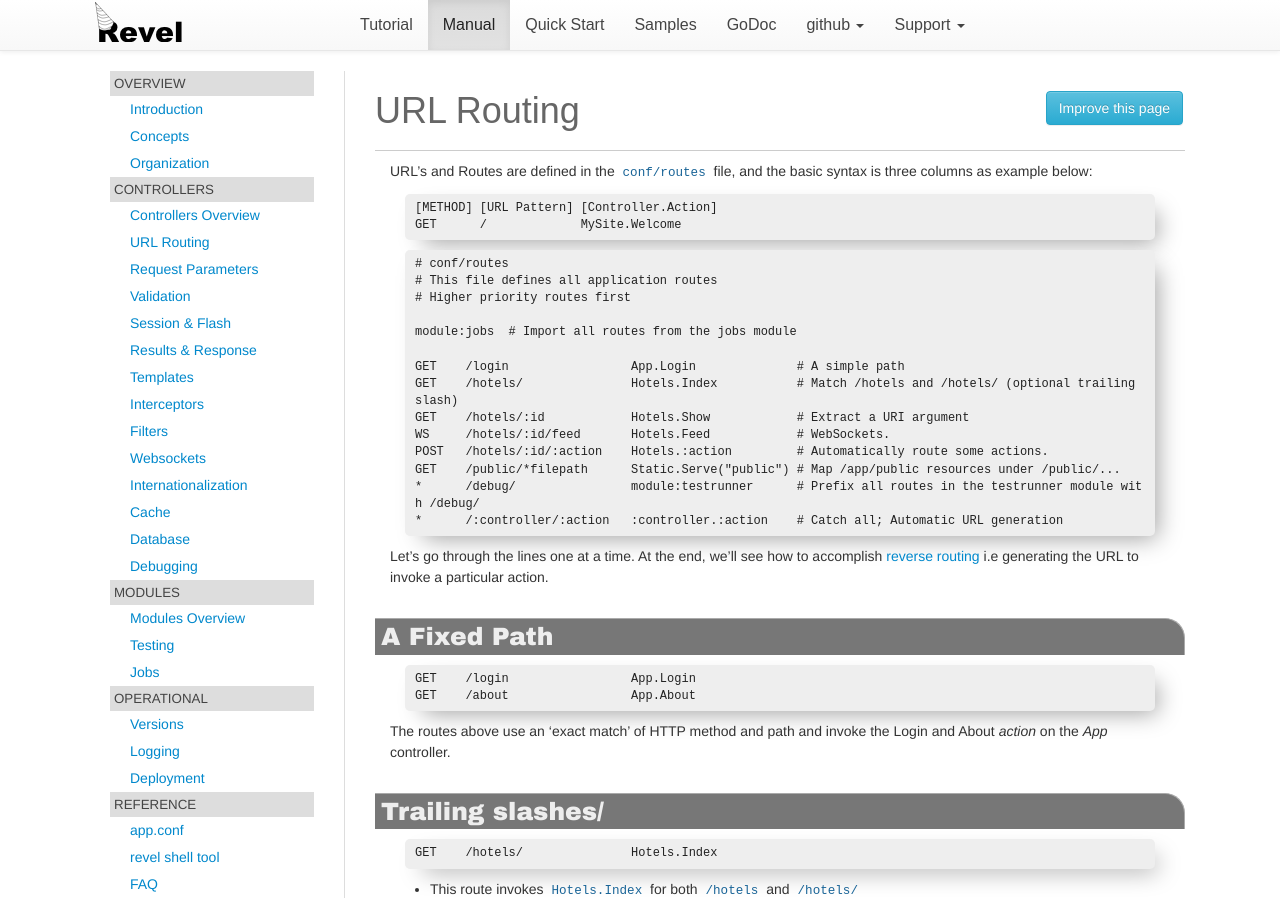
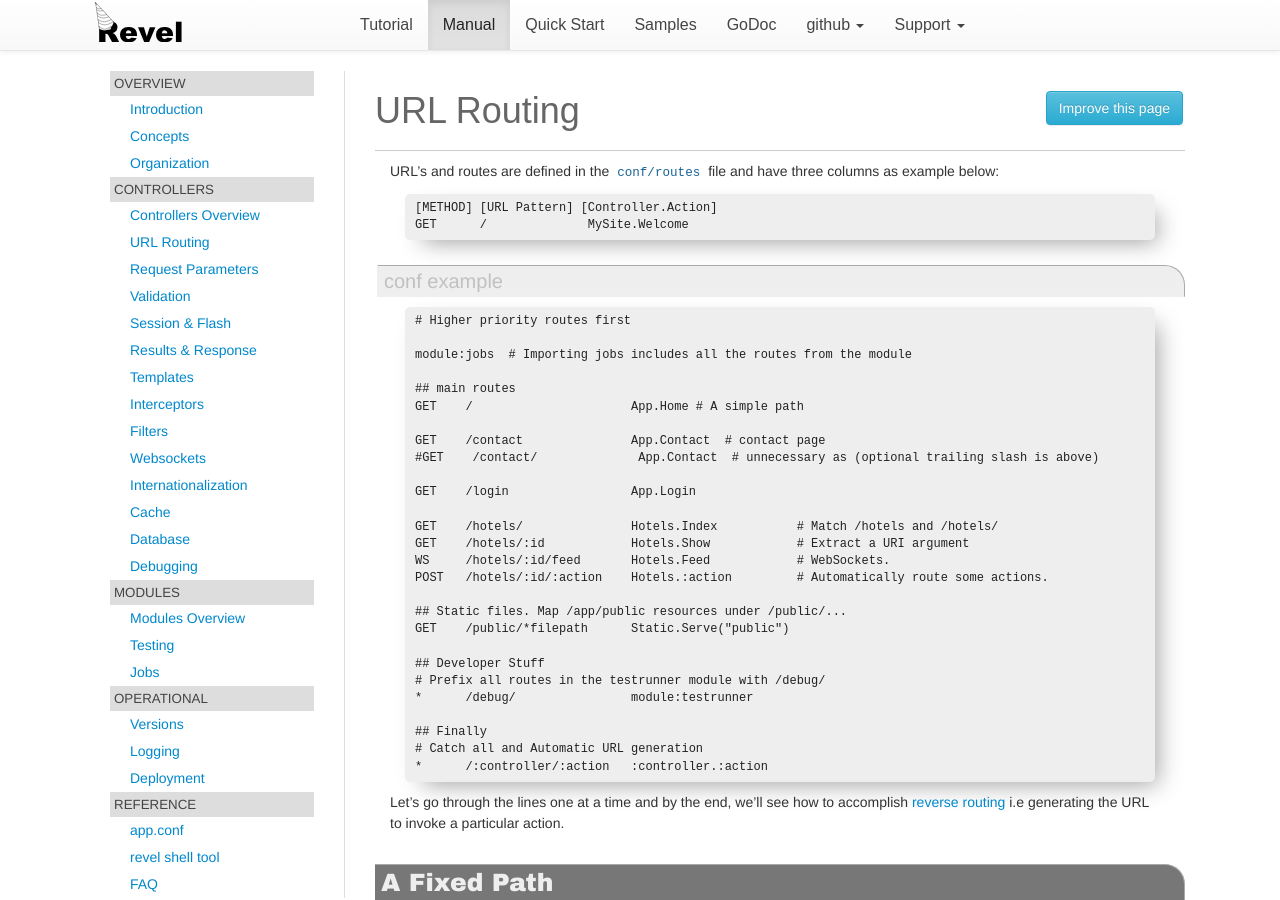
Before and after one commit to revel/revel.github.io, a Jekyll site: the page built from manual/routing.md, in a window 1280 px wide and 900 px high. Built offline with Jekyll 4.4.1, drawn with Linux system fonts in a browser that asks for light colours; nearby versions of some CDN libraries.

Commit message:
minor fixes

````diff
--- a/manual/routing.md
+++ b/manual/routing.md
@@ -3,32 +3,46 @@ title: URL Routing
 layout: manual
 ---
 
-URL's and Routes are defined in the `conf/routes` file, and the basic syntax is three columns as example below:
+URL's and routes are defined in the `conf/routes` file and have three columns as example below:
 
-    [METHOD] [URL Pattern] [Controller.Action]
-    GET      /             MySite.Welcome
+```csv
+[METHOD] [URL Pattern] [Controller.Action]
+GET      /              MySite.Welcome
+```
 
+### conf example
 
-
-
-~~~
-# conf/routes
-# This file defines all application routes
+```
 # Higher priority routes first
 
-module:jobs  # Import all routes from the jobs module
+module:jobs  # Importing jobs includes all the routes from the module
 
-GET    /login                 App.Login              # A simple path
-GET    /hotels/               Hotels.Index           # Match /hotels and /hotels/ (optional trailing slash)
+## main routes
+GET    /                      App.Home # A simple path
+
+GET    /contact               App.Contact  # contact page
+#GET    /contact/              App.Contact  # unnecessary as (optional trailing slash is above)
+
+GET    /login                 App.Login
+
+GET    /hotels/               Hotels.Index           # Match /hotels and /hotels/
 GET    /hotels/:id            Hotels.Show            # Extract a URI argument
 WS     /hotels/:id/feed       Hotels.Feed            # WebSockets.
 POST   /hotels/:id/:action    Hotels.:action         # Automatically route some actions.
-GET    /public/*filepath      Static.Serve("public") # Map /app/public resources under /public/...
-*      /debug/                module:testrunner      # Prefix all routes in the testrunner module with /debug/
-*      /:controller/:action   :controller.:action    # Catch all; Automatic URL generation
-~~~
 
-Let's go through the lines one at a time.  At the end, we'll see how to
+## Static files. Map /app/public resources under /public/...
+GET    /public/*filepath      Static.Serve("public")
+
+## Developer Stuff
+# Prefix all routes in the testrunner module with /debug/
+*      /debug/                module:testrunner
+
+## Finally
+# Catch all and Automatic URL generation
+*      /:controller/:action   :controller.:action
+```
+
+Let's go through the lines one at a time and by the end, we'll see how to
 accomplish [reverse routing](#reverse-routing) i.e generating the URL to invoke a particular action.
 
 ## A Fixed Path
````
Also changed, not shown: quickstart/index.md (+1 -1 lines).
